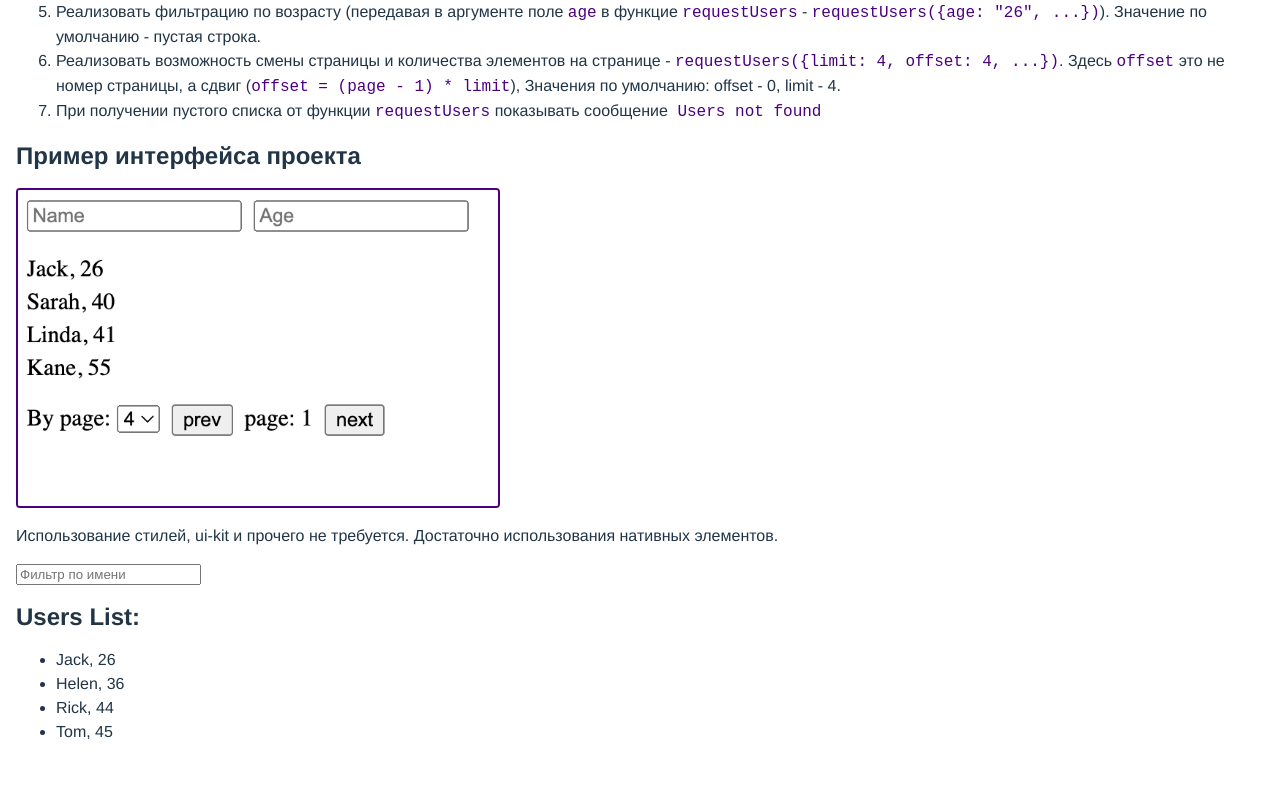
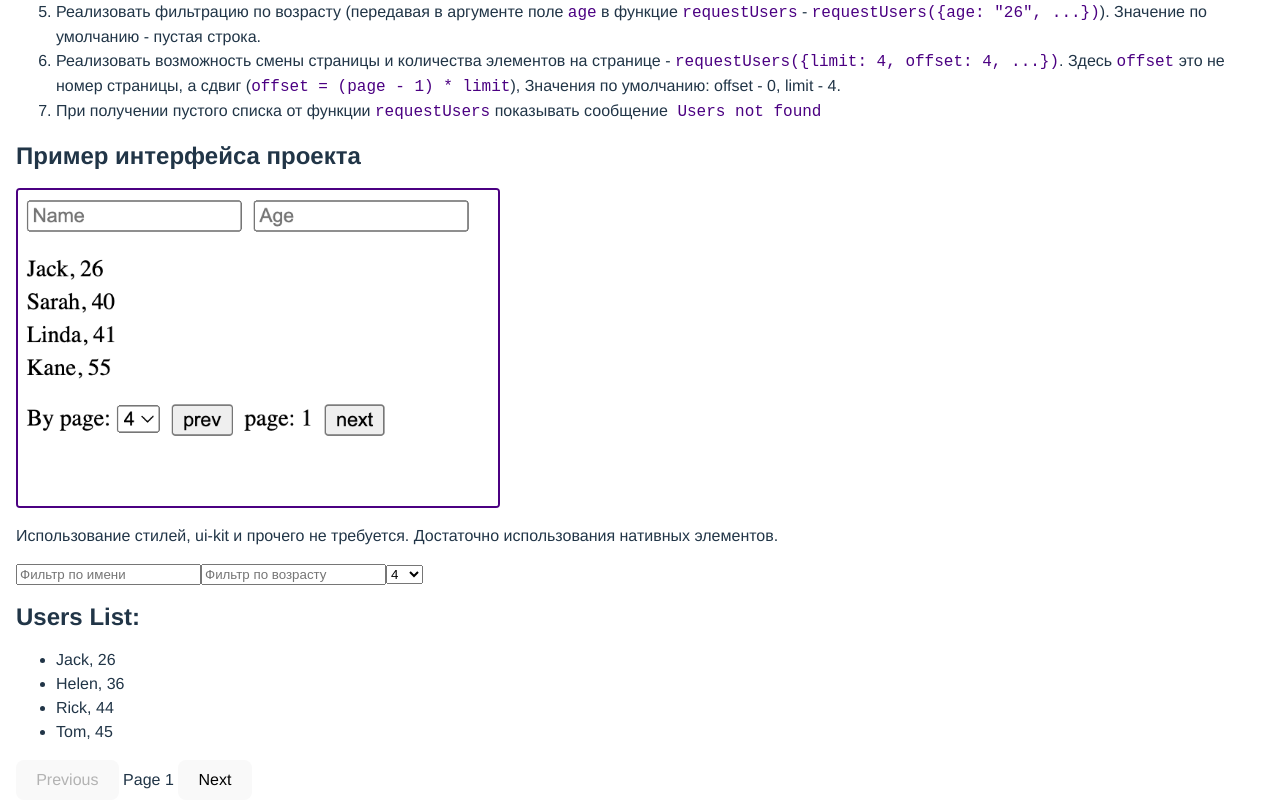
Before and after one commit to Artcode-x/users-app-forked-, a React (Vite) app: page / in a window 1280 px wide. Shown: the part 386-1186 px from the top of the page. Before the commit the page ends 1146 px from the top, so only its background shows below. Built offline with nearby package versions, Linux system fonts and the light colour scheme.

Commit message:
Реализация пагинации

```diff
--- a/src/App.tsx
+++ b/src/App.tsx
@@ -1,7 +1,6 @@
 import React, { useEffect, useState } from "react"
 import { requestUsers, requestUsersWithError, User } from "./api"
 import "./styles.css"
-
 import Requirements from "./Requirements"
 
 export default function App() {
@@ -9,11 +8,15 @@ export default function App() {
   const [loading, setLoading] = useState(true)
   const [error, setError] = useState<Error | null>(null)
   const [nameFilter, setNameFilter] = useState<string>("")
+  const [ageFilter, setAgeFilter] = useState<string>("")
+  const [currentPage, setCurrentPage] = useState<number>(1)
+  const [itemsPerPage, setItemsPerPage] = useState<number>(4)
 
   console.log(error)
 
   const fetchUsers = () => {
-    requestUsers({ name: nameFilter, age: "", limit: 4, offset: 0 })
+    const offset = (currentPage - 1) * itemsPerPage
+    requestUsers({ name: nameFilter, age: ageFilter, limit: itemsPerPage, offset })
       .then((data) => {
         setUsers(data)
         setLoading(false)
@@ -31,10 +34,24 @@ export default function App() {
 
   useEffect(() => {
     fetchUsers()
-  }, [nameFilter])
+  }, [nameFilter, ageFilter, currentPage, itemsPerPage])
 
   const handleNameChange = (event: React.ChangeEvent<HTMLInputElement>) => {
     setNameFilter(event.target.value)
+    setCurrentPage(1)
+  }
+
+  const handleAgeFilter = (event: React.ChangeEvent<HTMLInputElement>) => {
+    setAgeFilter(event.target.value)
+  }
+
+  const handlePageChange = (newPage: number) => {
+    setCurrentPage(newPage)
+  }
+
+  const handleItemsPerPageChange = (event: React.ChangeEvent<HTMLSelectElement>) => {
+    setItemsPerPage(Number(event.target.value))
+    setCurrentPage(1)
   }
 
   if (loading) {
@@ -48,14 +65,30 @@ export default function App() {
   return (
     <div>
       <Requirements />
-      {/* Поле ввода для фильтрации по имени */}
       <input type="text" value={nameFilter} onChange={handleNameChange} placeholder="Фильтр по имени" />
+      <input type="text" value={ageFilter} onChange={handleAgeFilter} placeholder="Фильтр по возрасту" />
+      <select onChange={handleItemsPerPageChange} value={itemsPerPage}>
+        <option value={4}>4</option>
+        <option value={8}>8</option>
+        <option value={12}>12</option>
+        <option value={16}>16</option>
+      </select>
       <h2>Users List:</h2>
       <ul>
         {users.map((user) => (
           <li key={user.id}>{`${user.name}, ${user.age}`}</li>
         ))}
       </ul>
+      <div>
+        <button
+          onClick={() => handlePageChange(currentPage > 1 ? currentPage - 1 : 1)}
+          disabled={currentPage === 1}
+        >
+          Previous
+        </button>
+        <span> Page {currentPage} </span>
+        <button onClick={() => handlePageChange(currentPage + 1)}>Next</button>
+      </div>
     </div>
   )
 }
```
